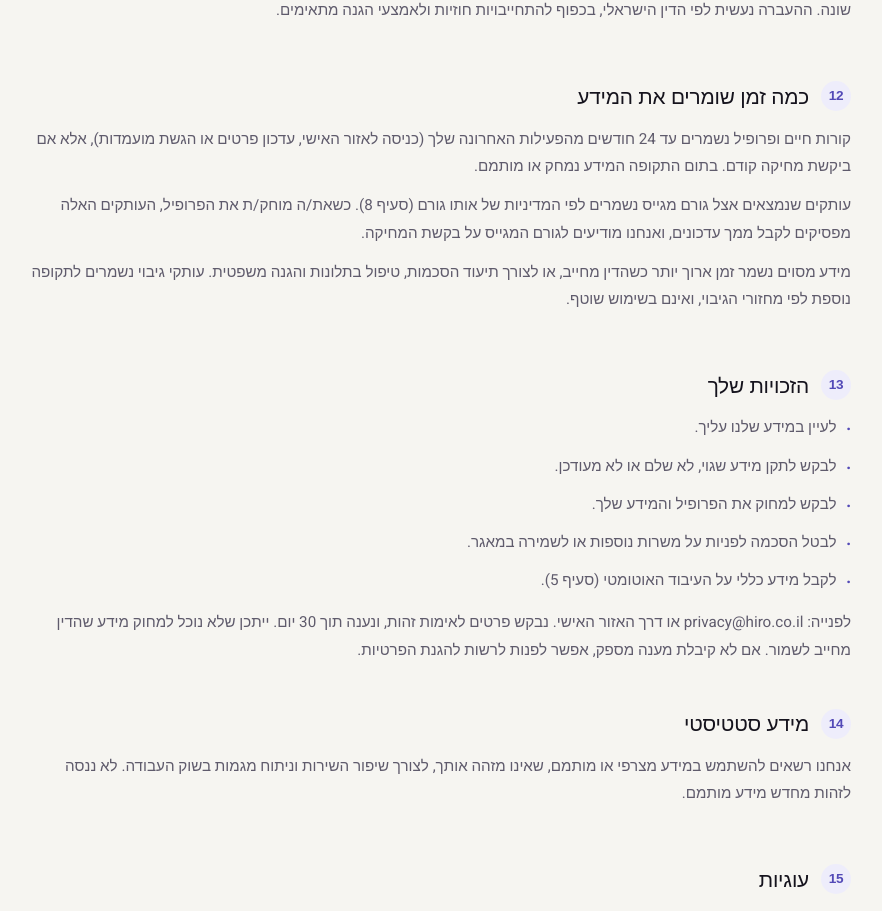
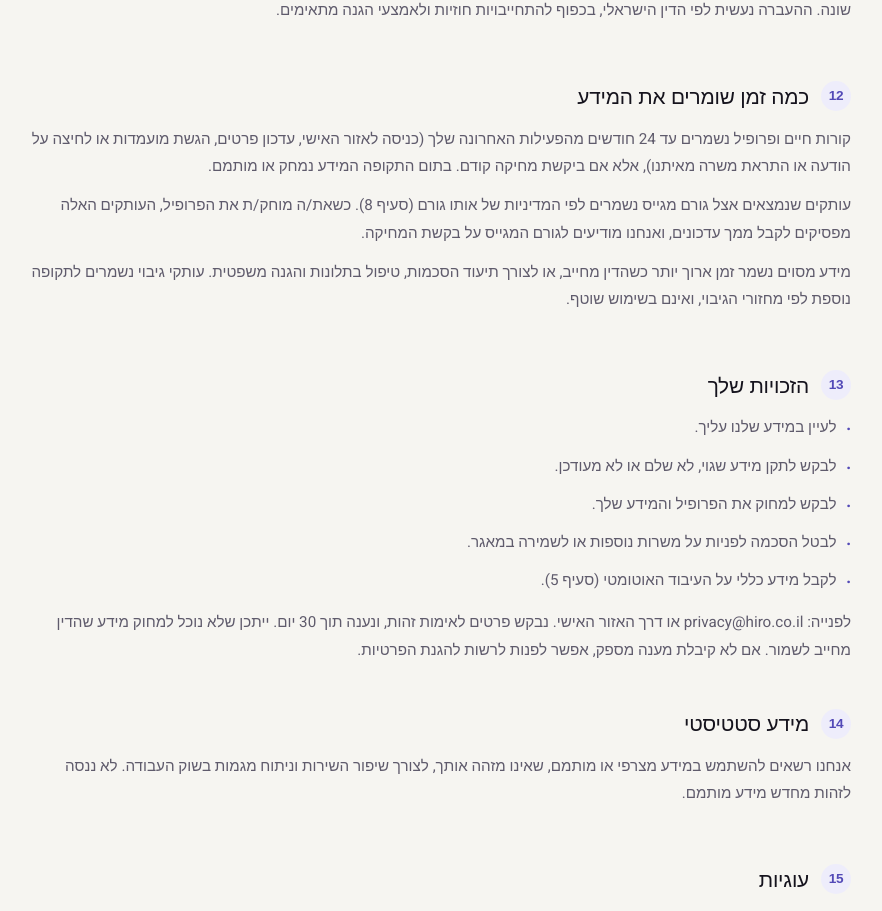
Before and after one commit to Giladben/hiro-website, a Next.js app: page /privacy in a window 1280 px wide. Shown: the part 3079-3990 px from the top of the page, without its empty margins (199-1081 px from the left). Built offline with nearby package versions, Linux system fonts and the light colour scheme; a web font is replaced by a local one.

Commit message:
Privacy: activity includes clicking our job alerts/messages

```diff
--- a/app/privacy/page.tsx
+++ b/app/privacy/page.tsx
@@ -124,7 +124,7 @@ const sections: LegalSection[] = [
     num: '12',
     title: 'כמה זמן שומרים את המידע',
     paragraphs: [
-      'קורות חיים ופרופיל נשמרים עד 24 חודשים מהפעילות האחרונה שלך (כניסה לאזור האישי, עדכון פרטים או הגשת מועמדות), אלא אם ביקשת מחיקה קודם. בתום התקופה המידע נמחק או מותמם.',
+      'קורות חיים ופרופיל נשמרים עד 24 חודשים מהפעילות האחרונה שלך (כניסה לאזור האישי, עדכון פרטים, הגשת מועמדות או לחיצה על הודעה או התראת משרה מאיתנו), אלא אם ביקשת מחיקה קודם. בתום התקופה המידע נמחק או מותמם.',
       'עותקים שנמצאים אצל גורם מגייס נשמרים לפי המדיניות של אותו גורם (סעיף 8). כשאת/ה מוחק/ת את הפרופיל, העותקים האלה מפסיקים לקבל ממך עדכונים, ואנחנו מודיעים לגורם המגייס על בקשת המחיקה.',
       'מידע מסוים נשמר זמן ארוך יותר כשהדין מחייב, או לצורך תיעוד הסכמות, טיפול בתלונות והגנה משפטית. עותקי גיבוי נשמרים לתקופה נוספת לפי מחזורי הגיבוי, ואינם בשימוש שוטף.',
     ],
```
